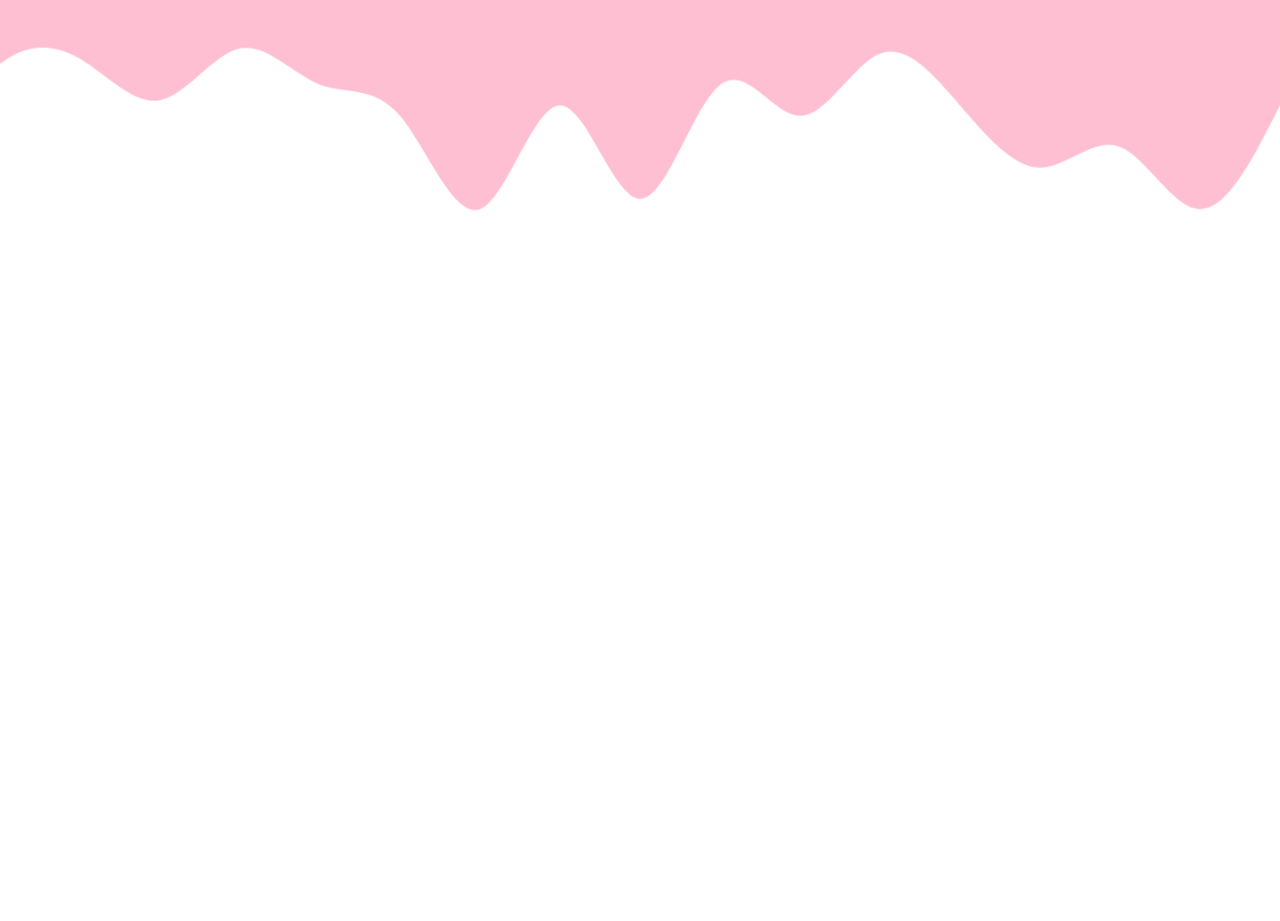
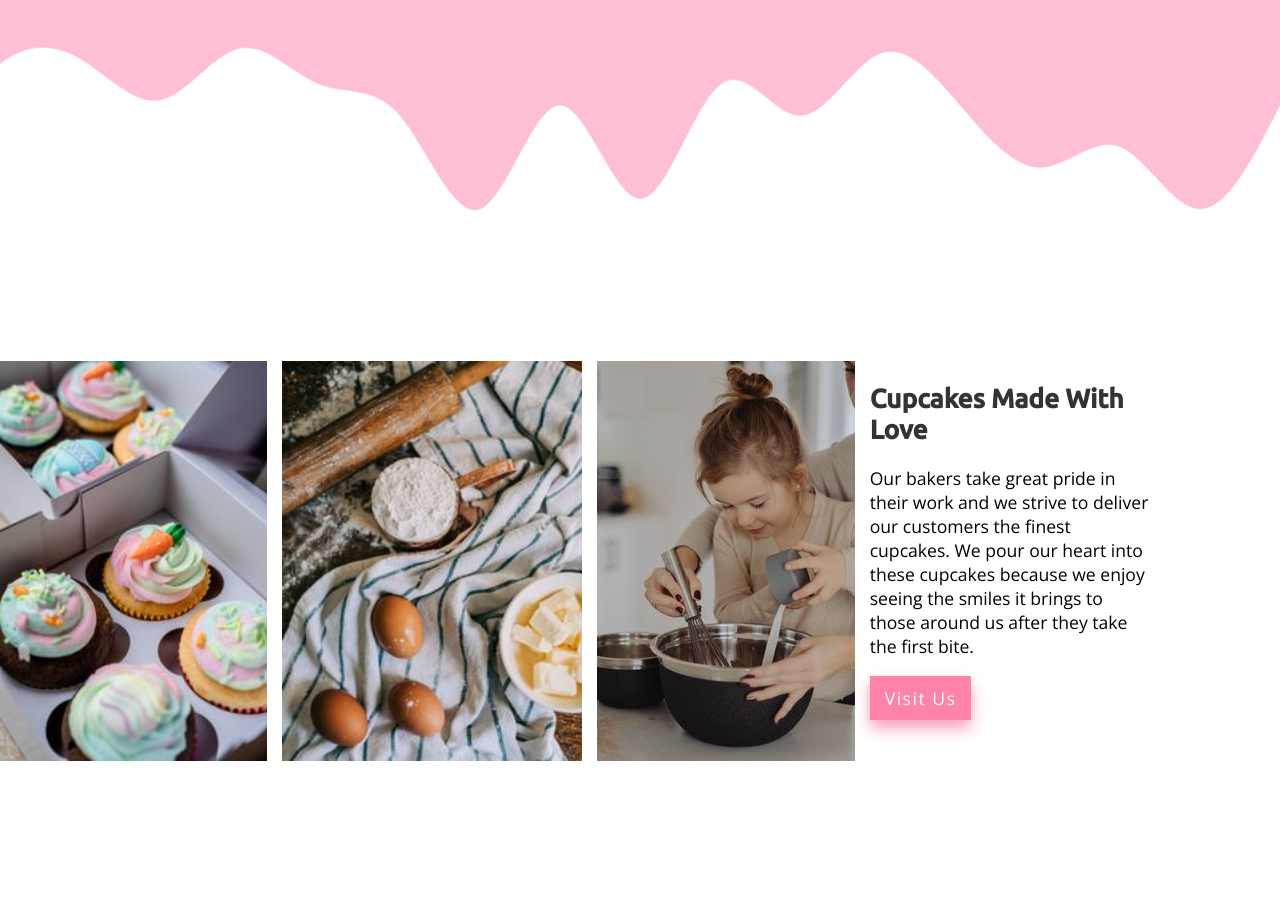
Before and after one commit to sarahdepalo/cupcakes, a plain HTML site: page index.html in a window 1280 px wide. Shown: the part 594-1515 px from the top of the page. Before the commit the page ends 975 px from the top, so only its background shows below. Drawn offline with nearby package versions, Linux system fonts and the light colour scheme.

Commit message:
started the cupcakes made with love section

```diff
--- a/index.html
+++ b/index.html
@@ -5,6 +5,7 @@
     <meta http-equiv="X-UA-Compatible" content="IE=edge" />
     <meta name="viewport" content="width=device-width, initial-scale=1.0" />
     <title>Sweet Cream | The Best Cupcakes in the Neighborhood</title>
+    <link rel="shortcut icon" type="image.png" href="images/sweetCreamFavicon.png">
     <link rel="stylesheet" href="./style.css" />
     <link rel="preconnect" href="https://fonts.googleapis.com" />
     <link rel="preconnect" href="https://fonts.gstatic.com" crossorigin />
@@ -46,6 +47,53 @@
         </div>
     </header>
     <div class="wave"></div>
+    <main>
+        <div class="row">
+            <div class="col2 imageCol">
+                <div class="imageRow">
+                    <div class="col3">
+                        <div class="imageContainer">
+                            <img src="./images/easterCupcakes.jpg" class="hoverImage" alt="Easter Cupcakes"/>
+                            <div class="hoverContent">
+                                <div class="hoverText">
+                                    <h3>Unique Cupcakes</h3>
+                                    <p>We have traditional flavors such as red velvet and vanilla, but we pride ourselves on our fun and original cupcake flavors.</p>
+                                </div>
+                            </div>
+                        </div>
+                    </div>
+                    <div class="col3">
+                        <div class="imageContainer">
+                            <img src="./images/ingredients.jpg" class="hoverImage" alt="Easter Cupcakes"/>
+                            <div class="hoverContent">
+                                <div class="hoverText">
+                                    <h3>Fresh Ingredients</h3>
+                                    <p>We only use the freshest ingredients at Sweet Cream including organic free-range eggs.</p>
+                                </div>
+                            </div>
+                        </div>
+                    </div>
+                    <div class="col3">
+                        <div class="imageContainer">
+                            <img src="./images/family.jpg" class="hoverImage" alt="Easter Cupcakes"/>
+                            <div class="hoverContent">
+                                <div class="hoverText">
+                                    <h3>Family Values</h3>
+                                    <p>We are a family-owned business and strive to create a better world for our children through community service and donations.</p>
+                                </div>
+                            </div>
+                        </div>
+                    </div>
+                </div>
+            </div>
+            <div class="col2 textCol">
+                <h2>Cupcakes Made With Love</h2>
+                <p>Our bakers take great pride in their work and we strive to deliver our customers the finest cupcakes. We pour our heart into these cupcakes because we enjoy seeing the smiles it brings to those around us after they take the first bite.</p>
+                <a href="#" class="primaryBtn">Visit Us</a>
+            </div>
+
+        </div>
+    </main>
 
 
     <script src="scripts.js"></script>
--- a/style.scss
+++ b/style.scss
@@ -1,23 +1,30 @@
 //Fonts and font styles
 $font-color: #333;
 $grey: rgb(122, 122, 122);
-$open-sans: 'Open Sans', sans-serif;
-$permanent-marker: 'Permanent Marker', cursive;
-$ubuntu: 'Ubuntu', sans-serif;
+$open-sans: "Open Sans", sans-serif;
+$permanent-marker: "Permanent Marker", cursive;
+$ubuntu: "Ubuntu", sans-serif;
 // Theme Colors
 $pink: #ff84a8;
 $light-pink: #ffbfd2;
 $dark-pink: #ff6e9a;
 //Media Query Breakpoints
 
-body{
+body {
   margin: 0;
   padding: 0;
 
-    p, a {
+  p, a, div {
     font-family: $open-sans;
   }
+
+  h2, h3, h4, h5, h6 {
+    font-family: $ubuntu;
+    color: $font-color;
   }
+}
+
+//Nav
 
 nav {
   margin-top: 25px;
@@ -27,11 +34,10 @@ nav {
 
   ul {
     margin-top: 28px;
-        display:flex;
+    display: flex;
     flex-direction: row;
     align-items: center;
     width: 100%;
-
   }
 
   li {
@@ -58,7 +64,6 @@ nav {
     height: 60px;
     margin-left: 20px;
   }
-
 }
 
 .toggleButton {
@@ -78,6 +83,14 @@ nav {
     border-radius: 10px;
   }
 }
+.row {
+  width: 70%;
+  margin: 0 auto;
+  display: flex;
+  justify-content: center;
+}
+
+//header
 
 header {
   background-color: $light-pink;
@@ -96,13 +109,6 @@ header {
     max-width: 420px;
   }
 
-    .row {
-        width: 70%;
-        margin: 0 auto;
-        display: flex;
-        justify-content: center;
-    }
-
   .col {
     margin-top: 35px;
     width: 70%;
@@ -118,7 +124,7 @@ header {
   }
 
   .primaryBtn:hover {
-        background-color:$dark-pink;
+    background-color: $dark-pink;
   }
 }
 
@@ -127,7 +133,7 @@ header {
 }
 
 .wave {
-    background-image: url('./images/pinkwave.png');
+  background-image: url("./images/pinkwave.png");
   background-size: cover;
   background-repeat: no-repeat;
   height: 50vh;
@@ -135,12 +141,95 @@ header {
   margin-top: -10px;
 }
 
+//Main
+
+main {
+  margin-top: -20px;
+  width: 90%;
+  height: 70vh;
+
+  h3 {
+      color: white;
+      font-family: $open-sans;
+  }
+
+  p {
+      padding-bottom: 10px;
+  }
+
+  .row {
+      width: 100%;
+      margin-bottom: 50px;
+      justify-content:center;
+  }
+
+  .textCol {
+      width: 400px;
+  }
+
+  .imageCol {
+      width: 900px;
+  }
+
+}
+
+.imageRow {
+    display:flex;
+
+    .imageContainer {
+        margin-right: 15px;
+    }
+}
+
+//hoverboxes
+.hoverImage {
+  opacity: 1;
+  display: block;
+  width: auto;
+  height: 400px;
+  transition: 0.5s ease;
+  backface-visibility: hidden;
+}
+
+.imageContainer {
+    position: relative;
+    margin: 0 auto;
+    background-color:black;
+    border: 0;
+}
+
+.hoverContent {
+  transition: .5s ease;
+  opacity: 0;
+  position: absolute;
+  top: 50%;
+  left: 50%;
+  transform: translate(-50%, -50%);
+  -ms-transform: translate(-50%, -50%);
+  text-align: center;
+  width: 200px;
+}
+
+.hoverText {
+    color: white;
+  }
+
+  .imageContainer:hover .hoverImage {
+    opacity: 0.5;
+  }
+
+  .imageContainer:hover .hoverContent {
+    opacity: 1;
+  }
+
+// Buttons
+
 .primaryBtn {
   background-color: $pink;
   color: white;
   padding: 10px 15px;
   text-decoration: none;
-    letter-spacing:1.5px;
+  letter-spacing: 1.5px;
   box-shadow: 0px 8px 15px #f59eb8;
 }
 
@@ -167,13 +256,13 @@ header {
 
     ul {
       flex-direction: column;
-            display:none;
+      display: none;
       width: auto;
     }
 
     li {
       text-align: center;
-            padding:2px;
+      padding: 2px;
     }
 
     .active {
@@ -182,11 +271,10 @@ header {
       align-items: flex-start;
       margin-top: 30px;
       margin-left: -30px;
-
     }
 
-        li:last-child  {
-            margin-left:0;
+    li:last-child {
+      margin-left: 0;
     }
   }
 
@@ -210,8 +298,6 @@ header {
       width: 90%;
     }
   }
-
-
 }
 //iPad
 @media only screen and (min-device-width: 768px) and (max-device-width: 1124px) {
@@ -220,7 +306,6 @@ header {
       display: block;
     }
   }
-
 }
 
 // Galaxy Fold:
@@ -236,7 +321,7 @@ header {
   }
 
   body {
-        font-size: .9rem;
+    font-size: 0.9rem;
   }
 }
 
```
Also changed, not shown: images/easterCupcakes.jpg (added), images/family.jpg (added), images/ingredients.jpg (added), images/sweetCreamFavicon.png (added), style.css, 1 other file. Lines whose indentation alone changed are shown as unchanged.
